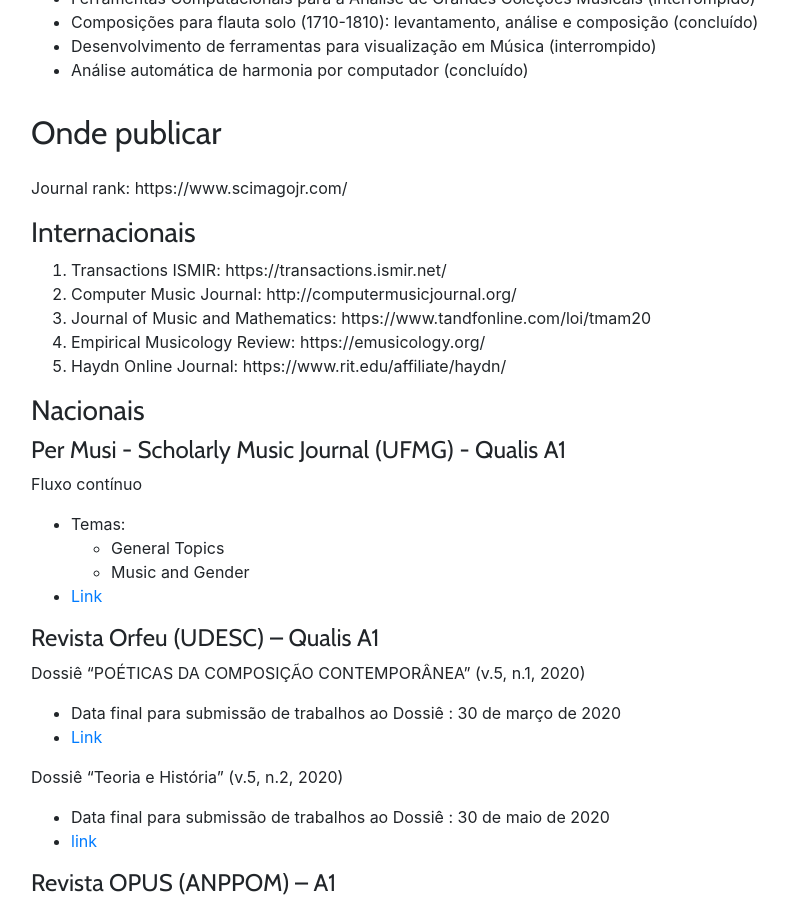
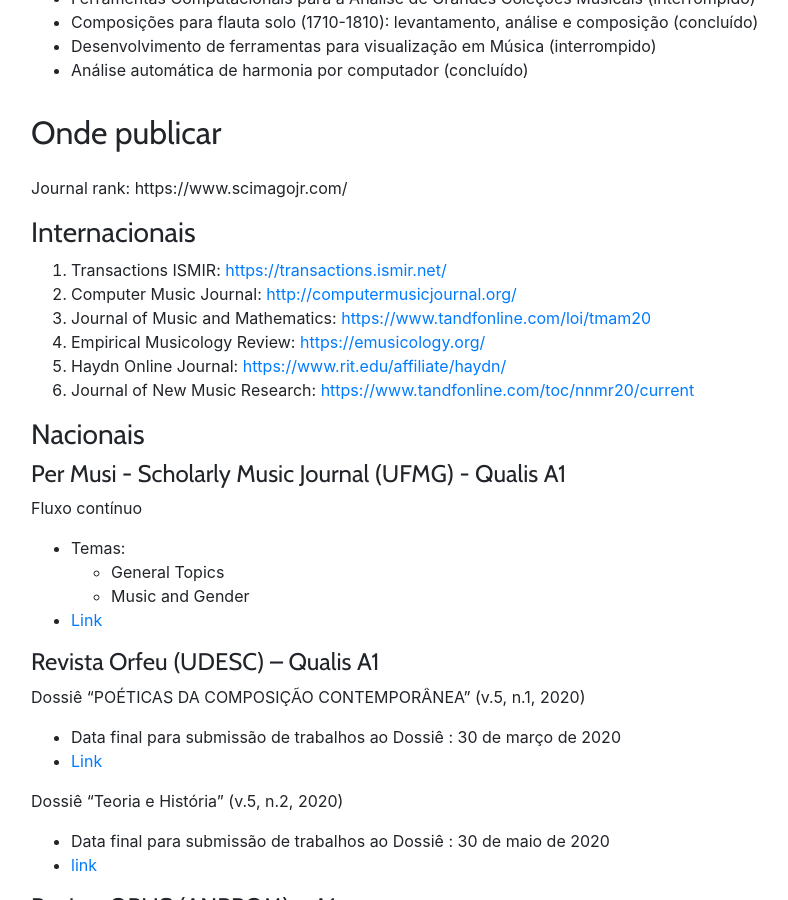
Before and after one commit to kroger/genosmus, a Jekyll site: the page built from _paginas/pesquisa.md, in a window 1280 px wide and 900 px high, scrolled down 727 px. Shown: the whole window, without its empty margins (69-857 px from the left). Built offline with Jekyll 4.4.1, drawn with Linux system fonts in a browser that asks for light colours; nearby versions of some CDN libraries.

Commit message:
Expansão de locais de pesquisa e links

```diff
--- a/_paginas/pesquisa.md
+++ b/_paginas/pesquisa.md
@@ -42,11 +42,12 @@
 
 ### Internacionais
 
-1. Transactions ISMIR: https://transactions.ismir.net/
-1. Computer Music Journal: http://computermusicjournal.org/
-1. Journal of Music and Mathematics: https://www.tandfonline.com/loi/tmam20
-1. Empirical Musicology Review: https://emusicology.org/
-1. Haydn Online Journal: https://www.rit.edu/affiliate/haydn/
+1. Transactions ISMIR: [https://transactions.ismir.net/](https://transactions.ismir.net/)
+1. Computer Music Journal: [http://computermusicjournal.org/](http://computermusicjournal.org/)
+1. Journal of Music and Mathematics: [https://www.tandfonline.com/loi/tmam20](https://www.tandfonline.com/loi/tmam20)
+1. Empirical Musicology Review: [https://emusicology.org/](https://emusicology.org/)
+1. Haydn Online Journal: [https://www.rit.edu/affiliate/haydn/](https://www.rit.edu/affiliate/haydn/)
+1. Journal of New Music Research: [https://www.tandfonline.com/toc/nnmr20/current](https://www.tandfonline.com/toc/nnmr20/current)
 
 ### Nacionais
 
```
